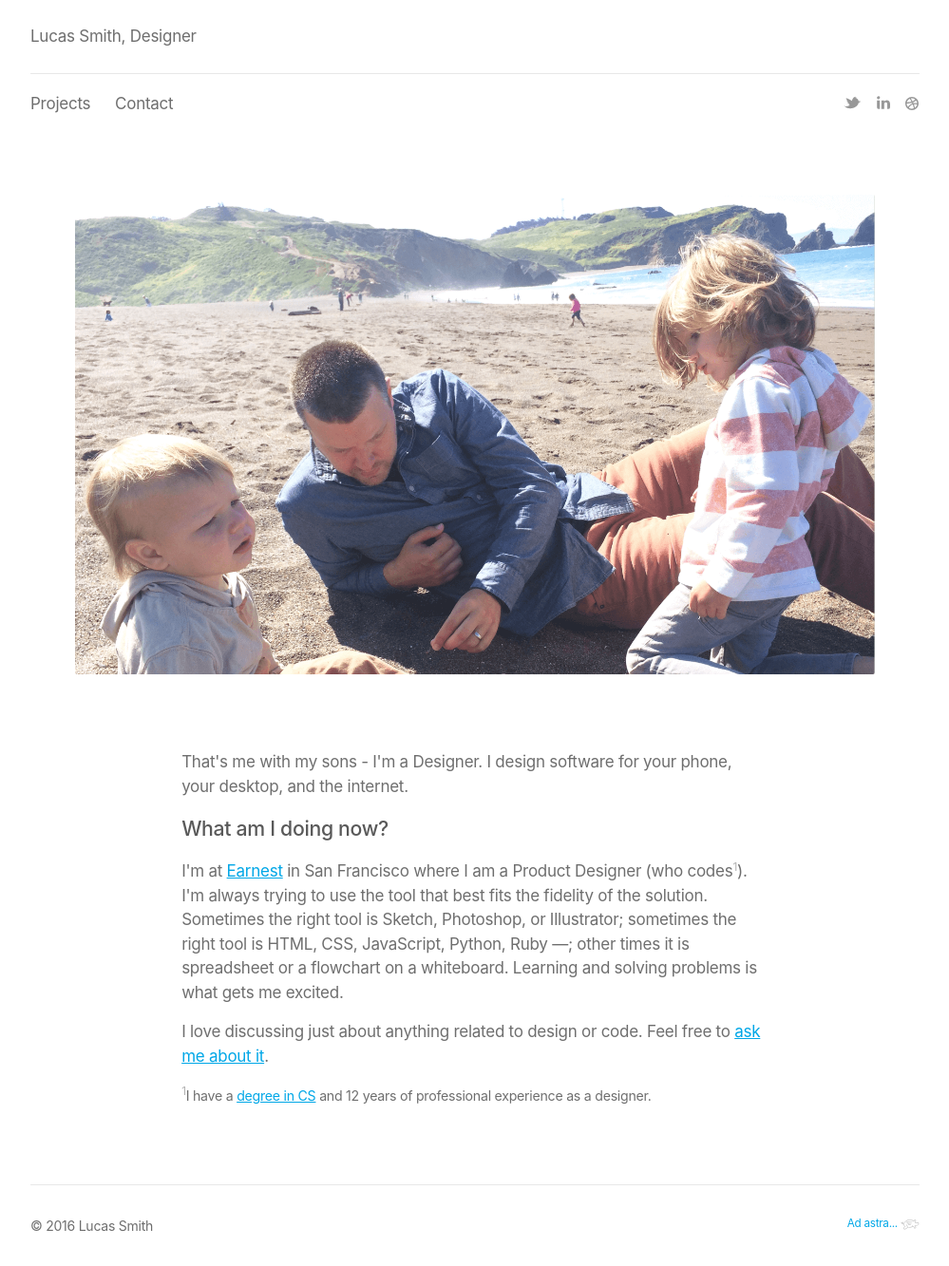
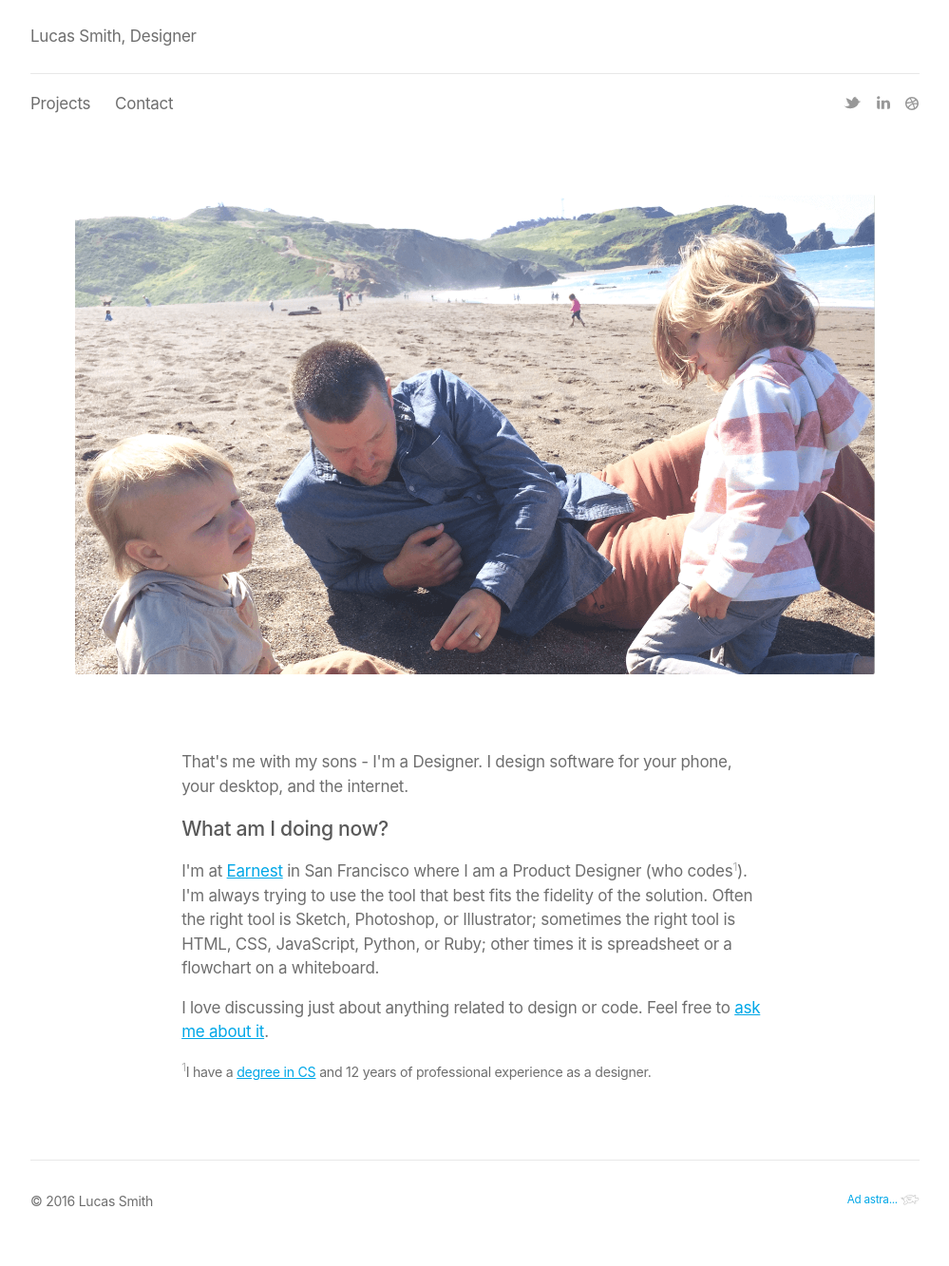
Before and after one commit to volanStudio/lucassmith.me, a Jekyll site: the page built from index.html, in a window 1280 px wide. Shown: the whole page at 95% size, without its empty margins (140-1139 px from the left). Built offline with Jekyll 4.4.1, drawn with Linux system fonts in a browser that asks for light colours; after the commit the page ends 1307 px from its top, so only the background shows below that.

Commit message:
copy:updates the home text

```diff
--- a/index.html
+++ b/index.html
@@ -11,7 +11,7 @@ layout: default
       </figure>
       <p>That's me with my sons - I'm a Designer. I design software for your phone, your desktop, and the internet.</p>
       <h6>What am I doing now?</h6>
-      <p>I'm at <a href="http://www.earnest.com">Earnest</a> in San Francisco where I am a Product Designer (who codes<small><sup>1</sup></small>). I'm always trying to use the tool that best fits the fidelity of the solution. Sometimes the right tool is Sketch, Photoshop, or Illustrator; sometimes the right tool is HTML, CSS, JavaScript, Python, Ruby &mdash;; other times it is spreadsheet or a flowchart on a whiteboard. Learning and solving problems is what gets me excited.</p>
+      <p>I'm at <a href="http://www.earnest.com">Earnest</a> in San Francisco where I am a Product Designer (who codes<small><sup>1</sup></small>). I'm always trying to use the tool that best fits the fidelity of the solution. Often the right tool is Sketch, Photoshop, or Illustrator; sometimes the right tool is HTML, CSS, JavaScript, Python, or Ruby; other times it is spreadsheet or a flowchart on a whiteboard.</p>
       <p>I love discussing just about anything related to design or code. Feel free to <a href="mailto:lucas@volan.co">ask me about it</a>.</p>
       <p><small><sup>1</sup>I have a <a href="http://compsci.cofc.edu/undergraduate-programs/computer-information-systems.php">degree in CS</a> and 12 years of professional experience as a designer.</small></p>
     </article>
```
